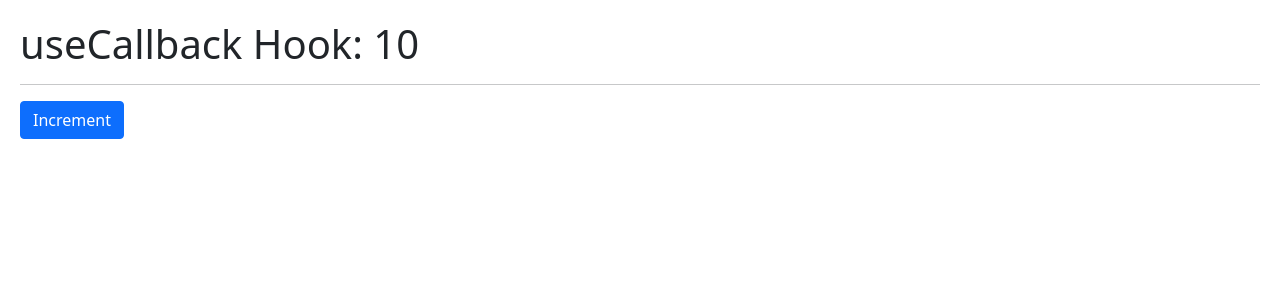
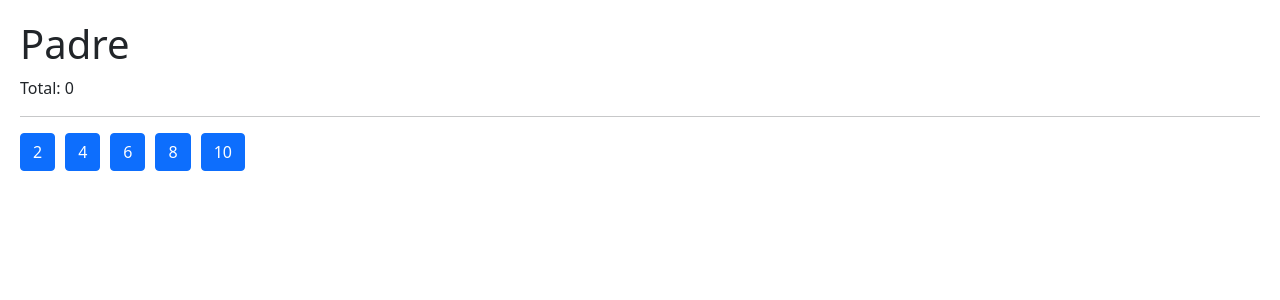
Before and after one commit to ing-jose-rafael/react-gifexpert, a React (Vite) app: page / in a window 1280 px wide. Shown: the top 300 px of the page. Built offline with nearby package versions, Linux system fonts and the light colour scheme.

Commit message:
Tarea Memorize

```diff
--- /dev/null
+++ b/src/07-tarea-memo/Hijo.jsx
@@ -0,0 +1,15 @@
+import React from 'react'
+
+export const Hijo = React.memo(({ numero, incrementar }) => {
+
+    console.log('  Me volví a generar :(  ');
+
+    return (
+        <button
+            className="btn btn-primary mr-3"
+            onClick={ () => incrementar( numero ) }
+        >
+            { numero }
+        </button>
+    )
+})
--- /dev/null
+++ b/src/07-tarea-memo/Padre.jsx
@@ -0,0 +1,40 @@
+import { Hijo } from './Hijo'
+import { useCallback, useState } from 'react';
+
+export const Padre = () => {
+
+    const numeros = [2,4,6,8,10];
+    const [valor, setValor] = useState(0);
+
+    const incrementar = useCallback(
+      (num) => {
+        setValor( c => c + num );
+      },
+      [],
+    );
+
+    // const incrementar = ( num ) => {
+    //     setValor( valor + num )
+    // }
+
+
+    return (
+        <div>
+            <h1>Padre</h1>
+            <p> Total: { valor } </p>
+
+            <hr />
+
+            {
+                numeros.map( n => (
+                    <Hijo
+                        key={ n }
+                        numero={ n }
+                        incrementar={ incrementar }
+                    />
+                ))
+            }
+            {/* <Hijo /> */}
+        </div>
+    )
+}
--- a/src/main.jsx
+++ b/src/main.jsx
@@ -11,7 +11,8 @@
 // import { Layout } from './05-useLayoutEffect/Layout'
 // import { Memorize } from './06-memos/Memorize'
 // import { MemoHook } from './06-memos/MemoHook'
-import { CallbackHook } from './06-memos/CallbackHook'
+// import { CallbackHook } from './06-memos/CallbackHook'
+import { Padre } from './07-tarea-memo/Padre'
 import './index.css'
 
 ReactDOM.createRoot(document.getElementById('root')).render(
@@ -26,6 +27,7 @@
     // <Layout/>
     // <Memorize/>
     // <MemoHook/>
-    <CallbackHook/>
+    // <CallbackHook/>
+    <Padre/>
   // </React.StrictMode>
 )
```
